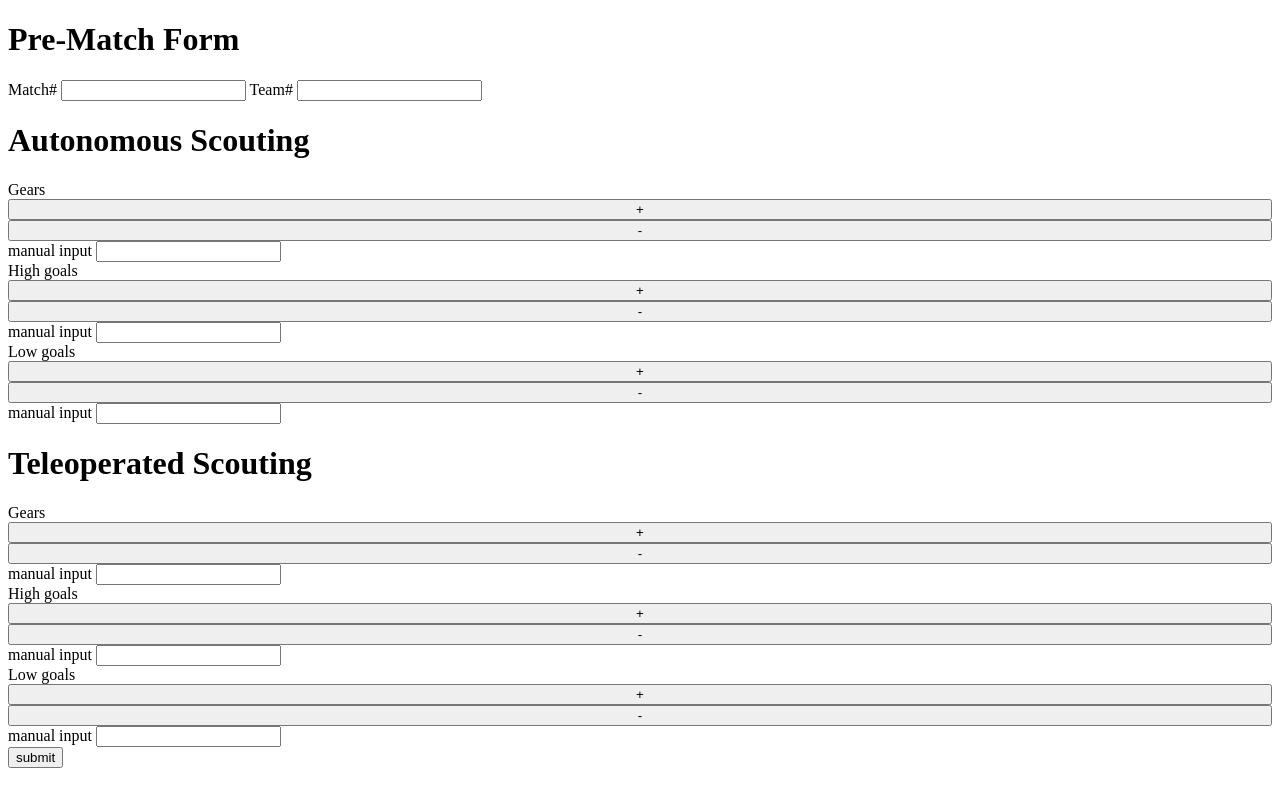
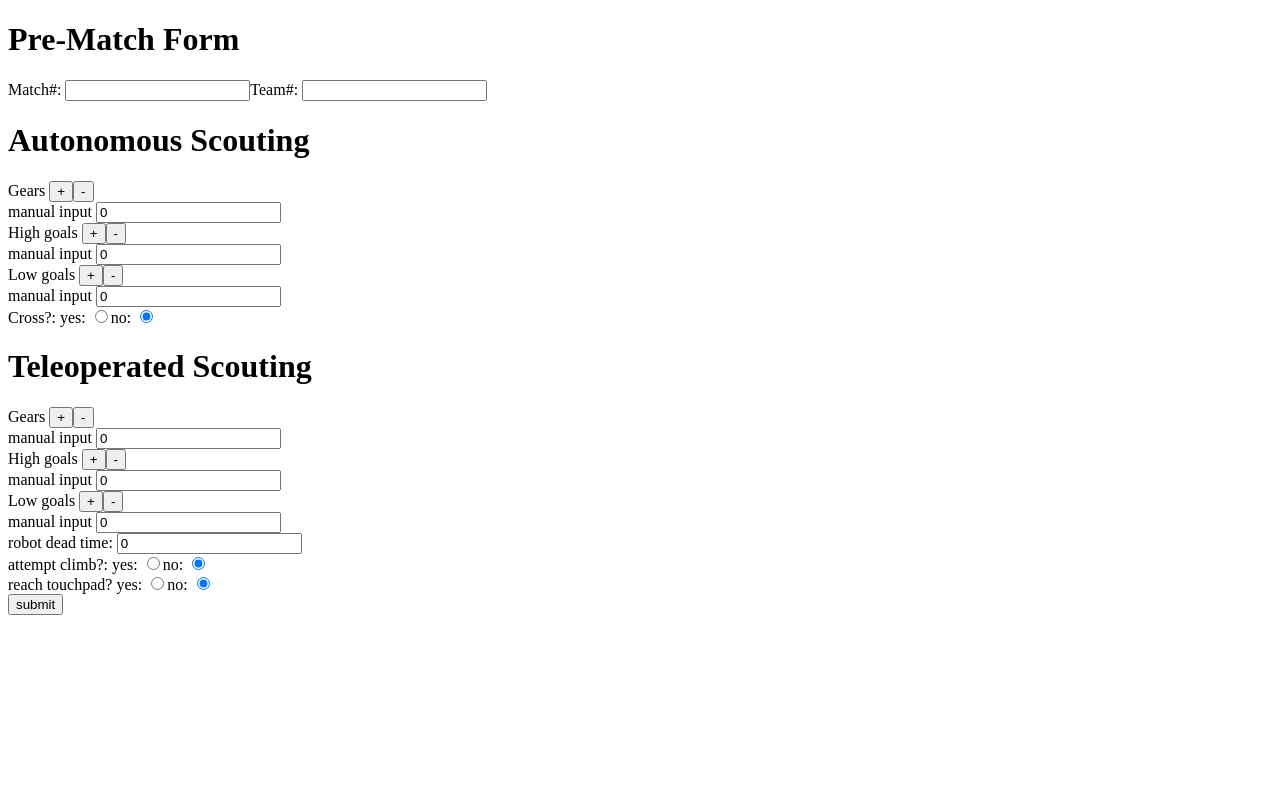
Before and after one commit to Team4159/CardinalScout-Desktop, a React app: page / in a window 1280 px wide. Built offline with nearby package versions, Linux system fonts and the light colour scheme.

Commit message:
connected scouting components to redux

```diff
--- a/package.json
+++ b/package.json
@@ -24,7 +24,8 @@
     "react": "^16.0.0",
     "react-dom": "^16.0.0",
     "react-redux": "^5.0.6",
-    "redux": "^3.7.2"
+    "redux": "^3.7.2",
+    "uuid": "^3.1.0"
   },
   "devDependencies": {
     "electron": "^1.7.9",
--- a/src/components/auton.js
+++ b/src/components/auton.js
@@ -1,26 +1,38 @@
 import React from 'react';
 import './styles.css';
-const Auton = () => (
+
+
+const Auton = ({ gears, lowBalls, highBalls, onChange, cross }) => (
   <div>
     <h1>Autonomous Scouting</h1>
     <div className='row' >
       <text> Gears </text>
-            <button> + </button>
-            <button> - </button>
-            <form >manual input <input type='text' name='gearInput'></input> </form>
+      <button onClick={() => onChange('autonGears', parseInt(gears) + 1) } > + </button>
+      <button onClick={() => {if(parseInt(gears) > 0) onChange('autonGears', parseInt(gears) - 1);}}> - </button>
+      <form >manual input <input type='text' name='gearInput' value={gears} onChange={(t) => {
+        if(!isNaN(t.target.value)) onChange('autonGears', t.target.value);}}></input>
+      </form>
     </div>
     <div className='row' >
-            <text> High goals </text>
-            <button> + </button>
-            <button> - </button>
-            <form >manual input <input type='text' name='gearInput'></input> </form>
+      <text > High goals </text>
+      <button onClick={() => onChange('autonBallsHigh', parseInt(highBalls) + 1)} > + </button>
+      <button onClick={() => {if(parseInt(highBalls) > 0) onChange('autonBallsHigh', parseInt(highBalls) - 1);}}> - </button>
+      <form >manual input <input type='text' name='ballHighInput' value={highBalls} onChange={(t) => {
+        if(!isNaN(t.target.value)) onChange('autonBallsHigh', t.target.value);}}></input> </form>
     </div>
     <div className='row' >
       <text> Low goals </text>
-            <button> + </button>
-            <button> - </button>
-            <form >manual input <input type='text' name='gearInput'></input> </form>
+      <button onClick={() => onChange('autonBallsLow', parseInt(lowBalls) + 1)} > + </button>
+      <button onClick={() => {if(parseInt(lowBalls) > 0) onChange('autonBallsLow', parseInt(lowBalls) - 1 );} }> - </button>
+      <form >manual input <input type='text' name='ballsLowInput' value={lowBalls} onChange={(t) => {
+        if(!isNaN(t.target.value)) onChange('autonBallsLow', t.target.value);}}></input> </form>
     </div>
+    <form>
+        Cross?: yes: <input type='radio' name='cross' value='T' checked={cross=='T'}
+        onClick={(t) => onChange('cross', t.target.value)}></input>
+        no: <input type='radio' name='cross' value='F' checked={cross=='F'}
+        onClick={(t) => onChange('cross', t.target.value)} ></input>
+    </form>
   </div>
 );
 export default Auton;
--- a/src/components/preform.js
+++ b/src/components/preform.js
@@ -1,10 +1,16 @@
 import React from 'react';
 import './styles.css';
 
-const Preform = () => (
-    <div>
-        <h1> Pre-Match Form </h1>
-        <form>  Match# <input></input> Team# <input></input> </form>
-    </div>
+const Preform = ({ matchValue, teamValue, onChangeText } ) => (
+  <div>
+    <h1> Pre-Match Form </h1>
+    <form>
+            Match#: <input onChange={(t) => {if(!isNaN(t.target.value)) onChangeText('match', t.target.value);}}
+        type="text" name="match#" value={matchValue} ></input>
+            Team#: <input onChange={(t) => {if(!isNaN(t.target.value)) onChangeText('team', t.target.value);}}
+        type="text" name="team#" value={teamValue} ></input>
+    </form>
+  </div>
 );
+
 export default Preform;
--- a/src/components/styles.css
+++ b/src/components/styles.css
@@ -1,3 +1,4 @@
 .row{
-    display: grid;
+    flex-direction: row;
+    flex-wrap: nowrap
 }
--- a/src/components/teleop.js
+++ b/src/components/teleop.js
@@ -1,27 +1,49 @@
 import React from 'react';
 import './styles.css';
-const Teleop = () => (
+const Teleop = ({ gears, highBalls, lowBalls, onChange, submit, robotDeadTime, climb, reachTouchPad }) => (
   <div>
     <h1>Teleoperated Scouting</h1>
     <div className='row' >
       <text> Gears </text>
-            <button> + </button>
-            <button> - </button>
-            <form >manual input <input type='text' name='gearInput'></input> </form>
+      <button onClick={() => onChange('teleopGears', parseInt(gears) + 1)}> + </button>
+      <button onClick={() => {if(parseInt(gears) > 0)
+        onChange('teleopGears', parseInt(gears) - 1);}}> - </button>
+      <form >manual input <input type='text' name='gearInput' value={gears} onChange={(t) => {
+        if(!isNaN(t.target.value)) onChange('teleopGears', t.target.value);}} ></input> </form>
     </div>
     <div className='row' >
       <text> High goals </text>
-            <button> + </button>
-            <button> - </button>
-            <form >manual input <input type='text' name='gearInput'></input> </form>
+      <button onClick={() => onChange('teleopBallsHigh', parseInt(highBalls) + 1)}> + </button>
+      <button onClick={() => {if(parseInt(highBalls) > 0)
+        onChange('teleopBallsHigh', parseInt(highBalls) - 1);}}> - </button>
+      <form >manual input <input type='text' name='highBallsInput' value={highBalls} onChange={(t) => {
+        if(!isNaN(t.target.value)) onChange('teleopBallsHigh', t.target.value);}} ></input> </form>
     </div>
     <div className='row' >
       <text> Low goals </text>
-            <button> + </button>
-            <button> - </button>
-            <form >manual input <input type='text' name='gearInput'></input> </form>
+      <button onClick={() => onChange('teleopBallsLow', parseInt(lowBalls) + 1)}> + </button>
+      <button onClick={() => {if(parseInt(lowBalls) > 0)
+        onChange('teleopBallsLow', parseInt(lowBalls) - 1);}}> - </button>
+      <form >manual input <input type='text' name='lowBallsInput' value={lowBalls} onChange={(t) => {
+        if(!isNaN(t.target.value)) onChange('teleopBallsLow', t.target.value);}}></input> </form>
     </div>
-        <button> submit </button>
+    <form>
+      robot dead time: <input type='text' onChange={(t) => {if(!NaN(t.target.value)) onChange('robotDeadTime', t.target.value); }}
+        value={robotDeadTime} />
+    </form>
+    <form>
+        attempt climb?: yes: <input type='radio' name='a-climb' value='T'
+        onClick={(t) => onChange('climb', t.target.value)} checked={climb == 'T'} ></input>
+        no: <input type='radio' name='a-climb' value='F' checked={climb == 'F'}
+        onClick={(t) => onChange('climb', t.target.value)}></input>
+    </form>
+    <form>
+        reach touchpad? yes: <input type='radio' name='touchpad' value='T' checked={reachTouchPad== 'T'}
+        onClick={(t) => onChange('reachTouchPad', t.target.value)}></input>
+        no: <input type='radio' name='touchpad' value='F' checked={reachTouchPad=='F'}
+        onClick={(t) => onChange('reachTouchPad', t.target.value)} ></input>
+    </form>
+    <button onClick={submit} > submit </button>
   </div>
 );
 export default Teleop;
--- /dev/null
+++ b/src/containers/autonContainer.js
@@ -0,0 +1,17 @@
+import Auton from '../components/auton';
+import { connect } from 'react-redux';
+import { submit } from '../redux/actions';
+const mapStateToProps = (state) => ({
+  gears: state.temporaryData.matchScoutData.autonGears,
+  lowBalls: state.temporaryData.matchScoutData.autonBallsLow,
+  highBalls: state.temporaryData.matchScoutData.autonBallsHigh,
+  cross: state.temporaryData.matchScoutData.cross
+});
+
+const mapDispatchToProps = (dispatch) => ({
+  onChange: ( w, v ) => dispatch(submit({ [ w ]: v }))
+});
+export default connect(
+  mapStateToProps,
+  mapDispatchToProps
+)(Auton);
--- /dev/null
+++ b/src/containers/preformContainer.js
@@ -0,0 +1,14 @@
+import Preform from '../components/preform';
+import { connect } from 'react-redux';
+import { submit } from '../redux/actions';
+const mapStateToProps = (state) => ({
+  matchValue: state.temporaryData.matchScoutData.match,
+  teamValue: state.temporaryData.matchScoutData.team
+});
+const mapDispatchToProps = (dispatch) => ({
+  onChangeText: (w, text) => dispatch(submit({[ w ]: text}))
+});
+export default connect(
+  mapStateToProps,
+  mapDispatchToProps
+)(Preform);
--- /dev/null
+++ b/src/containers/teleopContainer.js
@@ -0,0 +1,23 @@
+import Teleop from '../components/teleop';
+import { connect } from 'react-redux';
+import { submit, stash, resetData } from '../redux/actions';
+const mapStateToProps = (state) => ({
+  gears: state.temporaryData.matchScoutData.teleopGears,
+  lowBalls: state.temporaryData.matchScoutData.teleopBallsLow,
+  highBalls: state.temporaryData.matchScoutData.teleopBallsHigh,
+  robotDeadTime: state.temporaryData.matchScoutData.robotDeadTime,
+  climb: state.temporaryData.matchScoutData.climb,
+  reachTouchPad: state.temporaryData.matchScoutData.reachTouchPad
+});
+
+const mapDispatchToProps = (dispatch) => ({
+  onChange: ( w, v ) => dispatch(submit({ [ w ]: v })),
+  submit: () => {
+    dispatch(stash());
+    dispatch(resetData());
+  }
+});
+export default connect(
+  mapStateToProps,
+  mapDispatchToProps
+)(Teleop);
--- a/src/index.js
+++ b/src/index.js
@@ -1,8 +1,8 @@
 import React from 'react';
 import ReactDOM from 'react-dom';
-import Auton from './components/auton';
-import Teleop from './components/teleop';
-import Preform from './components/preform';
+import Auton from './containers/autonContainer';
+import Teleop from './containers/teleopContainer';
+import Preform from './containers/preformContainer';
 import { Provider } from 'react-redux';
 import configureStore from './redux/config/configureStore';
 const App = () => (
```
Also changed, not shown: .eslintrc.js, public/electron.js (indentation only), src/redux/actions/index.js (indentation only), src/redux/config/configureStore.js (indentation only), src/redux/config/globalFunctions.js (indentation only), src/redux/reducers/dataReducer.js (indentation only), src/redux/reducers/storedDataReducer.js (indentation only), src/redux/reducers/temporaryDataReducer.js (indentation only). Lines whose indentation alone changed are shown as unchanged.
